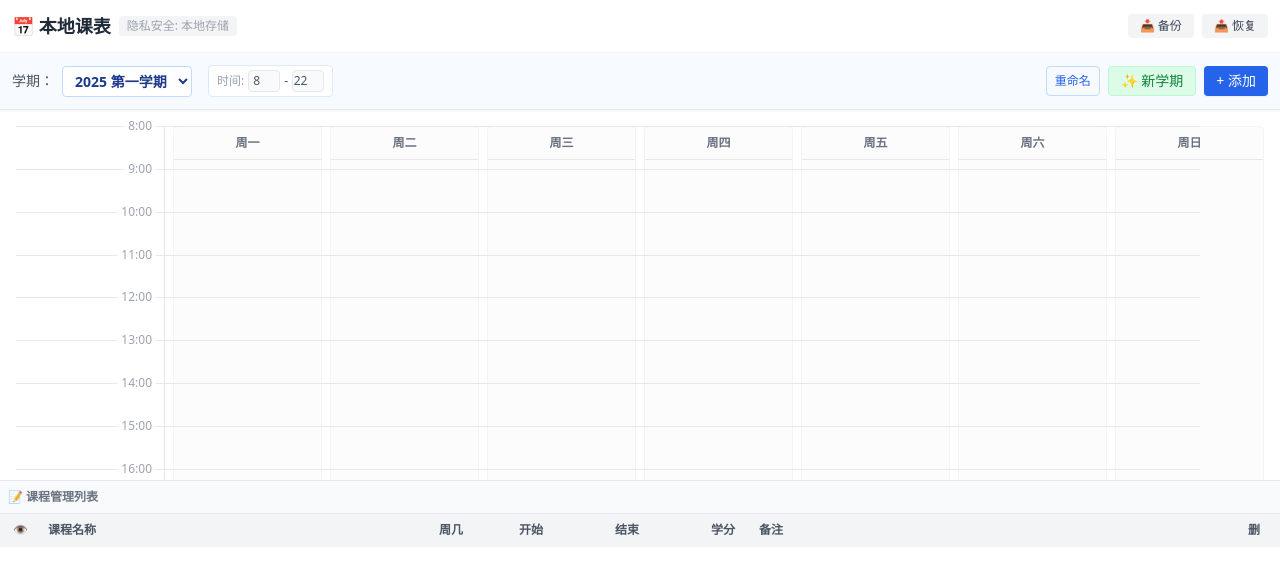
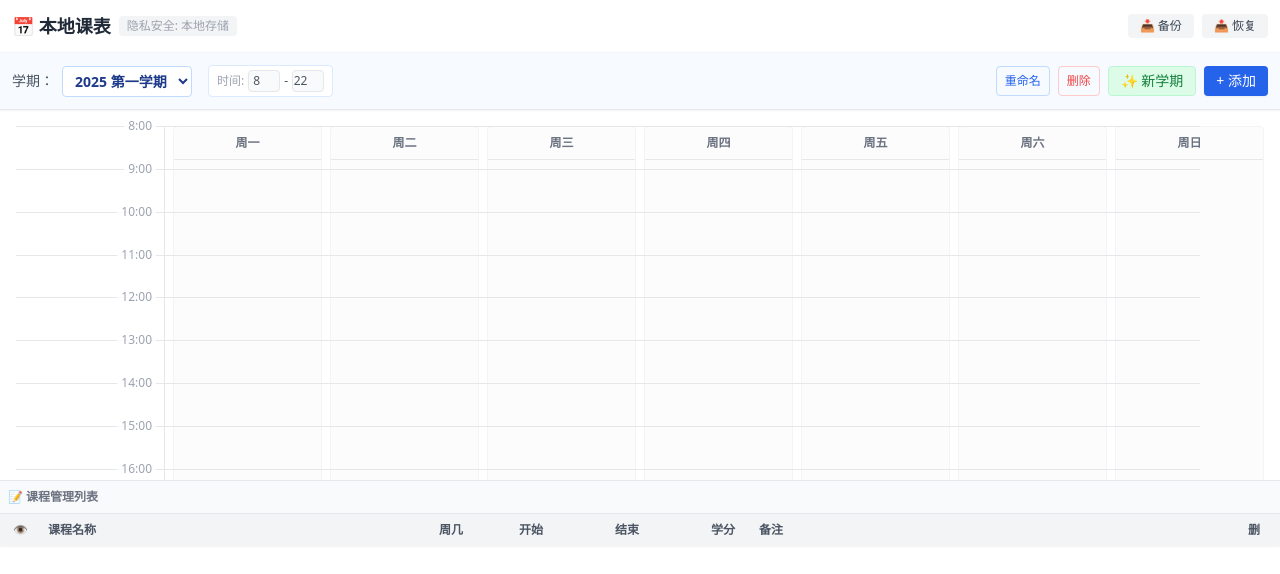
Before and after one commit to Wyf02/ScheduleMyClass, a React (Vite) app: page / in a window 1280 px wide. Shown: the top 574 px of the page. Built offline with nearby package versions, Linux system fonts and the light colour scheme.

Commit message:
Fix delete button

```diff
--- a/src/App.tsx
+++ b/src/App.tsx
@@ -294,6 +294,9 @@ export default function CourseScheduler() {
           <div className="flex gap-2 w-full md:w-auto mt-2 md:mt-0">
              {/* 这里的按钮加上 flex-1 让它们在手机上平分宽度 */}
             <button onClick={renameSemester} className="flex-1 md:flex-none text-center px-2 py-1 text-blue-600 border border-blue-200 rounded text-xs hover:bg-blue-50">重命名</button>
+            <button onClick={deleteSemester} className="flex-1 md:flex-none text-center px-2 py-1 text-red-500 border border-red-200 rounded text-xs hover:bg-red-50 whitespace-nowrap">
+              删除
+            </button>
             <button onClick={addSemester} className="flex-1 md:flex-none justify-center px-3 py-1 bg-green-100 text-green-700 border border-green-200 rounded hover:bg-green-200 flex items-center gap-1 whitespace-nowrap">
               ✨ 新学期
             </button>
```
